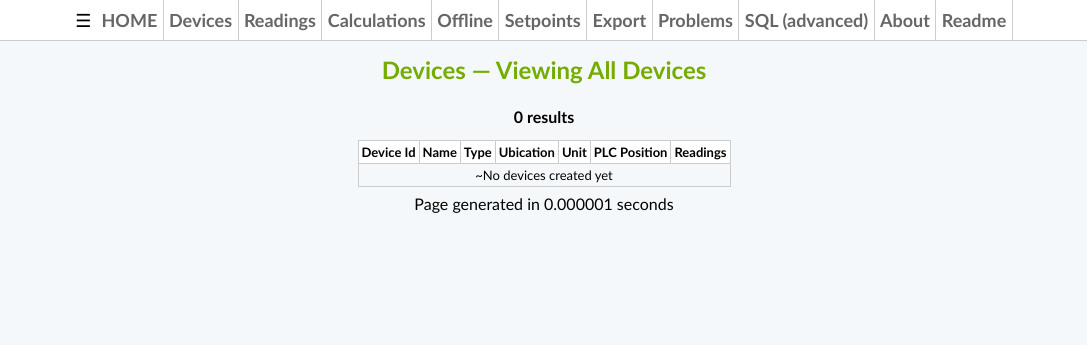
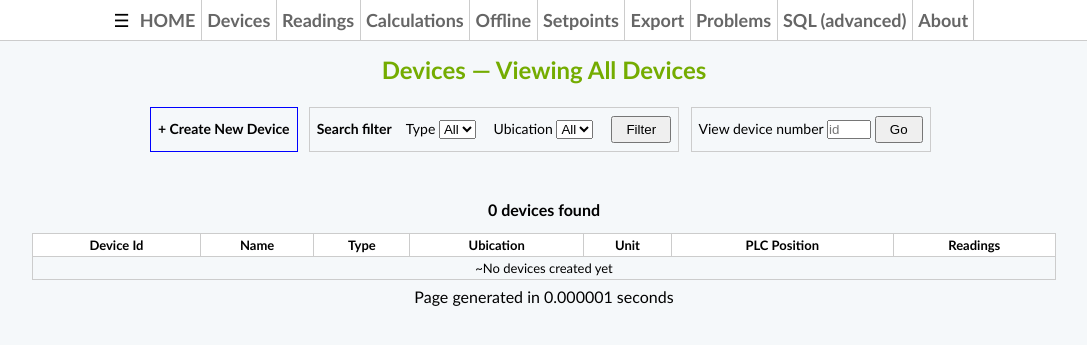
Before and after one commit to holalluis/mbr, a PHP site: page /devices.php in a window 1280 px wide. Shown: the top 345 px of the page, without its empty margins (96-1183 px from the left). Run offline with PHP 8.4, Linux system fonts and the light colour scheme; data that the repository does not hold is empty.

Commit message:
friday work

```diff
--- a/about.php
+++ b/about.php
@@ -15,4 +15,5 @@ ICRA &amp; LEQUIA <?php echo date("Y",time()) ?>. Girona, Catalonia (Spain)
 
 </pre>
 
-<a target=_blank href="http://github.com/holalluis/mbr">Source Code (Github.com)</a>
+<div><a target=_blanc href="README.md">README</a></div>
+<div><a target=_blank href="http://github.com/holalluis/mbr">Source Code (github.com/holalluis/mbr)</a></div>
--- a/devices.php
+++ b/devices.php
@@ -31,21 +31,111 @@
 		if($ubic!="")              $title = "Devices at <u>$ubic</u>";
 		if($type!="" && $ubic!="") $title = "<u>$type"."s</u> at <u>$ubic</u>";
 		if($type=="" && $ubic=="") $title = "All Devices";
-		echo $title;
+		echo preg_replace("/\<\/?u\>/","",$title);
 	?></title>
 	<style>td{text-align:center}</style>
 </head><body><center>
 <!--NAVBAR-->	<?php include("navbar.php") ?>
 <!--TITLE-->	<h2 onclick=window.location.reload() style=cursor:pointer>Devices &mdash; Viewing <?php echo $title ?></h2>
 
+<div id=topOptions>
+	<style>
+		#topOptions * {margin:0;padding:0;}
+		#topOptions button {padding:0.3em 1em}
+		#topOptions > div {
+			height:40px;font-size:14px;
+			line-height:40px;
+			vertical-align:middle;
+			padding:0.1em 0.5em;
+			margin-right:0.5em;
+		}
+		#topOptions #newDevice{cursor:pointer}
+		#topOptions #newDevice:hover {background:lightgreen;transition:all 0.5s}
+	</style>
+
+	<!--NEW DEVICE-->
+	<div class=inline style="border:1px solid blue" id=newDevice onclick=window.location='newDevice.php'>
+		<b> + Create New Device </b>
+	</div>
+
+	<!--filter-->
+	<div id=filter class=inline style='border:1px solid #ccc'>
+		<form action=devices.php id=filter>
+			<div class=inline><b>Search filter</b>&emsp;</div>
+			<?php
+				//FIND ALL DIFFERENT DEVICE TYPES AND UBICATIONS
+				$types=[];
+				$ubics=[];
+				/* e.g.:
+					$types=['Sensor','Alarm','Equipment','Setpoint'];
+					$ubics=['Influent','Bioreactor','Recirculation','Membranes','RO'];
+				*/
+				$res=mysql_query("SELECT DISTINCT(type) FROM devices") or die(mysql_error());
+				while($row=mysql_fetch_array($res)) $types[]=$row['type'];
+				$res=mysql_query("SELECT DISTINCT(ubication) FROM devices") or die(mysql_error());
+				while($row=mysql_fetch_array($res)) $ubics[]=$row['ubication'];
+			?>
+			<div class=inline>
+				Type
+				<select name=type>
+					<option value=''>All
+					<?php
+						foreach($types as $type)
+						{
+							if(isset($_GET['type']) && $type==$_GET['type'])
+								echo "<option selected>$type";
+							else
+								echo "<option>$type";
+						}
+					?>
+				</select>
+			</div>
+			&emsp;
+			<div class=inline>
+				Ubication
+				<select name=ubication>
+					<option value=''>All
+					<?php
+						foreach($ubics as $ubic)
+						{
+							if(isset($_GET['ubication']) && $ubic==$_GET['ubication'])
+								echo "<option selected>$ubic";
+							else
+								echo "<option>$ubic";
+						}
+					?>
+				</select>
+			</div>
+			&emsp;
+			<div class=inline><button>Filter</button></div>
+		</form>
+	</div>
+
+	<!--direct input id-->
+	<div class=inline style='border:1px solid #ccc;'>
+		<form action=device.php method=GET>
+			View device number
+			<input name=id placeholder="id" type=number style="width:40px"
+				value="<?php
+					echo current(mysql_fetch_assoc(mysql_query("SELECT MIN(id) FROM devices")));
+				?>"
+			autocomplete=off>
+			<button>Go</button>
+		</form>
+	</div>
+</div>
+
 <!--QUERY & Nº of results-->
-<div><b><?php
+<div style=margin-top:2em><b><?php
 	$res=mysql_query($sql) or die(mysql_error());
-	echo mysql_num_rows($res)." results";
+	echo mysql_num_rows($res)." devices found";
 ?></b></div>
 
 <!--DEVICES-->
-<table cellpadding=3>
+<table id=devices cellpadding=3>
+	<style>
+		#devices {width:80%}
+	</style>
 	<tr><th>Device Id<th>Name<th>Type<th>Ubication<th>Unit<th>PLC Position<th>Readings
 	<?php
 		while ($row=mysql_fetch_assoc($res))
--- a/index.php
+++ b/index.php
@@ -10,9 +10,9 @@
 <!--NAVBAR--><?php include("navbar.php")?>
 <!--TITLE--><h1 onclick=window.location.reload() style=cursor:pointer>HOME &mdash; PLC READER</h1>
 
-<p>
-	SCADA-like web-app
-</p>
+<div>
+	<b> Project under development. Version 0.1 </b>
+</div>
 
 <!--PLANT PICTURE-->
 <div style="height:350px;background:white;border:1px solid #ccc;display:inline-block">
--- a/navbar.php
+++ b/navbar.php
@@ -13,7 +13,7 @@
 		//simbol de menú (3 barres horitzontals)
 		echo "&#9776; ";
 		nlink("/mbr/index.php"        ,"HOME");
-		nlink("/mbr/viewDevices.php"  ,"Devices");
+		nlink("/mbr/devices.php"      ,"Devices");
 		nlink("/mbr/readings.php"     ,"Readings");
 		nlink("/mbr/calculations.php" ,"Calculations");
 		nlink("/mbr/offline.php"      ,"Offline");
@@ -23,7 +23,6 @@
 		nlink("/mbr/problems.php"     ,"Problems");
 		nlink("/mbr/sql.php"          ,"SQL (advanced)");
 		nlink("/mbr/about.php"        ,"About");
-		nlink("/mbr/README.md"        ,"Readme");
 	?>
 </div>
 
--- a/offline.php
+++ b/offline.php
@@ -10,7 +10,7 @@
 <!--NAVBAR--><?php include"navbar.php"?>
 <!--TITLE--><h2 onclick=window.location.reload() style=cursor:pointer>Offline Devices</h2>
 
-<h3>The devices of type="Offline" readings are inserted here by the user manually</h3>
+<h3 style=margin-bottom:2em>The readings of the devices with type="Offline" are inserted here manually</h3>
 
 <!--OFFLINE DEVICES-->
 <table cellpadding=5>
@@ -26,7 +26,7 @@
 		WHERE type='Offline'";
 		$res=mysql_query($sql);
 		$results=mysql_num_rows($res);
-		echo "<b>$results devices</b>"; //value oustide a <th> element will show at the top of the table
+		echo "<b>$results offline devices found</b>"; //value oustide a <th> element will show at the top of the table
 		while($row=mysql_fetch_array($res))
 		{
 			$id   	= $row['id'];
@@ -49,7 +49,7 @@
 						<input name=date 		autocomplete=off type=date value='".date("Y-m-d",time())."' required>
 						<input name=time 		autocomplete=off type=time value='".date("H:i",time())."' 	required>
 						Value
-						<input name=value 		placeholder='$unit' autocomplete=off size=2 				required>
+						<input name=value 		placeholder='$unit' autocomplete=off required style='width:40px' type=number>
 						<button>Insert</button>
 					</form>
 					<td>$unit
--- a/readings.php
+++ b/readings.php
@@ -35,7 +35,7 @@
 ?>
 
 <!--READINGS-->
-<table cellpadding=4>
+<table cellpadding=4 style=margin-top:2em>
 	<tr><th style=display:none>Id
 		<th>Device
 		<th>Value (Unit)
--- a/setpoints.php
+++ b/setpoints.php
@@ -10,8 +10,7 @@
 <!--NAVBAR-->	<?php include("navbar.php") ?>
 <!--TITLE-->	<h2 onclick=window.location='setpoints.php' style=cursor:pointer>Update Setpoints Manually (directly to PLC)</h2>
 
-<h3>The readings of the devices of type="Setpoint" can be updated to the PLC from here</h3>
-
+<h3 style=margin-bottom:2em>The readings of the devices of type="Setpoint" can be updated to the PLC from here</h3>
 
 <?php
 	//protect this page with password to continue or stop loading TODO TBD
@@ -48,7 +47,7 @@
 		";
 		$res=mysql_query($sql);
 		$setpoints=mysql_num_rows($res);
-		echo "<b>$setpoints setpoints</b>"; //value oustide a <th> element will show at the top of the table
+		echo "<b>$setpoints setpoint devices found</b>"; //value oustide a <th> element will show at the top of the table
 		while($row=mysql_fetch_array($res))
 		{
 			$id   		 = $row['id'];
```
Also changed, not shown: calculations.php (+13 -7 lines), newDevice.php (+16 -3 lines), viewDevices.php (deleted, +0 -107 lines).
